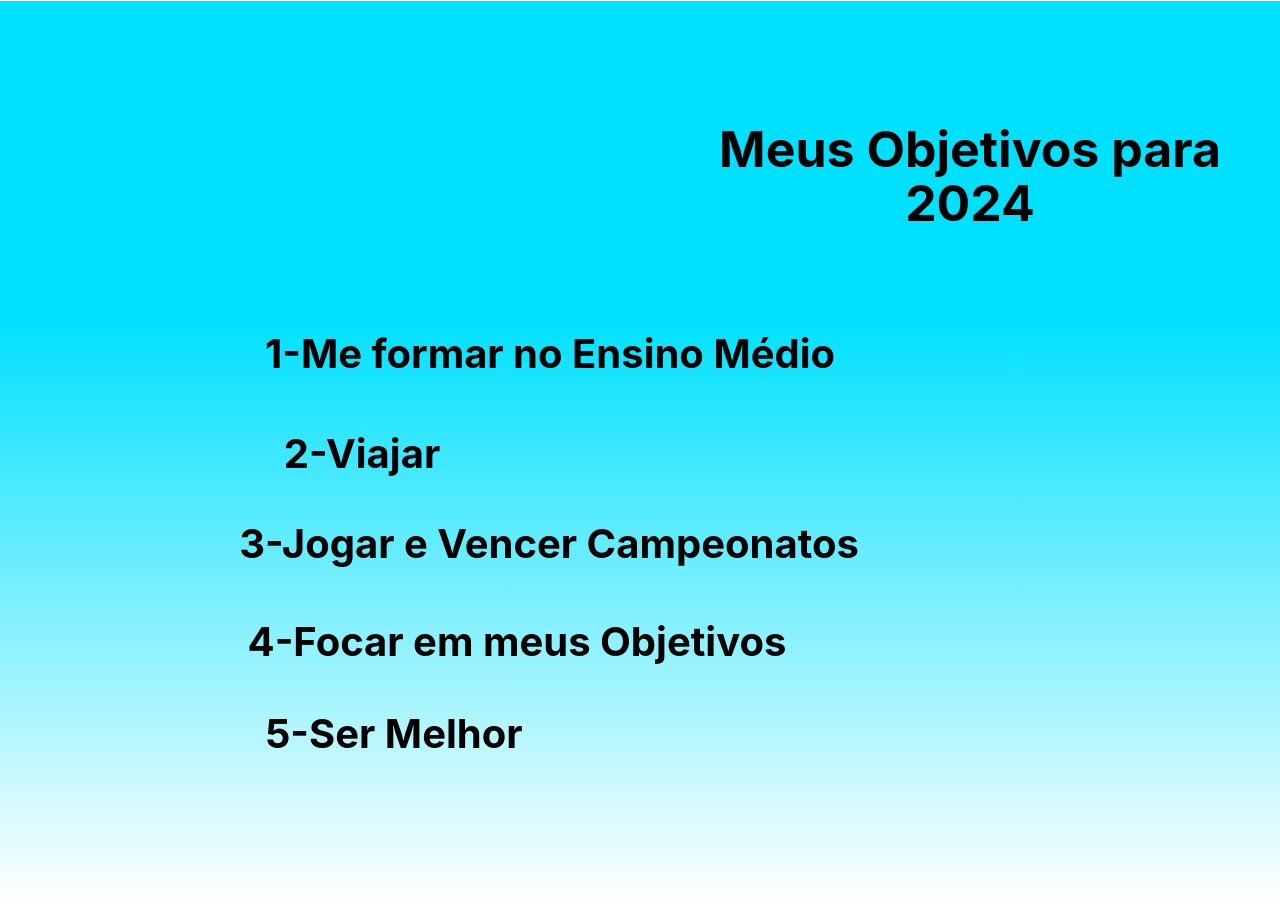
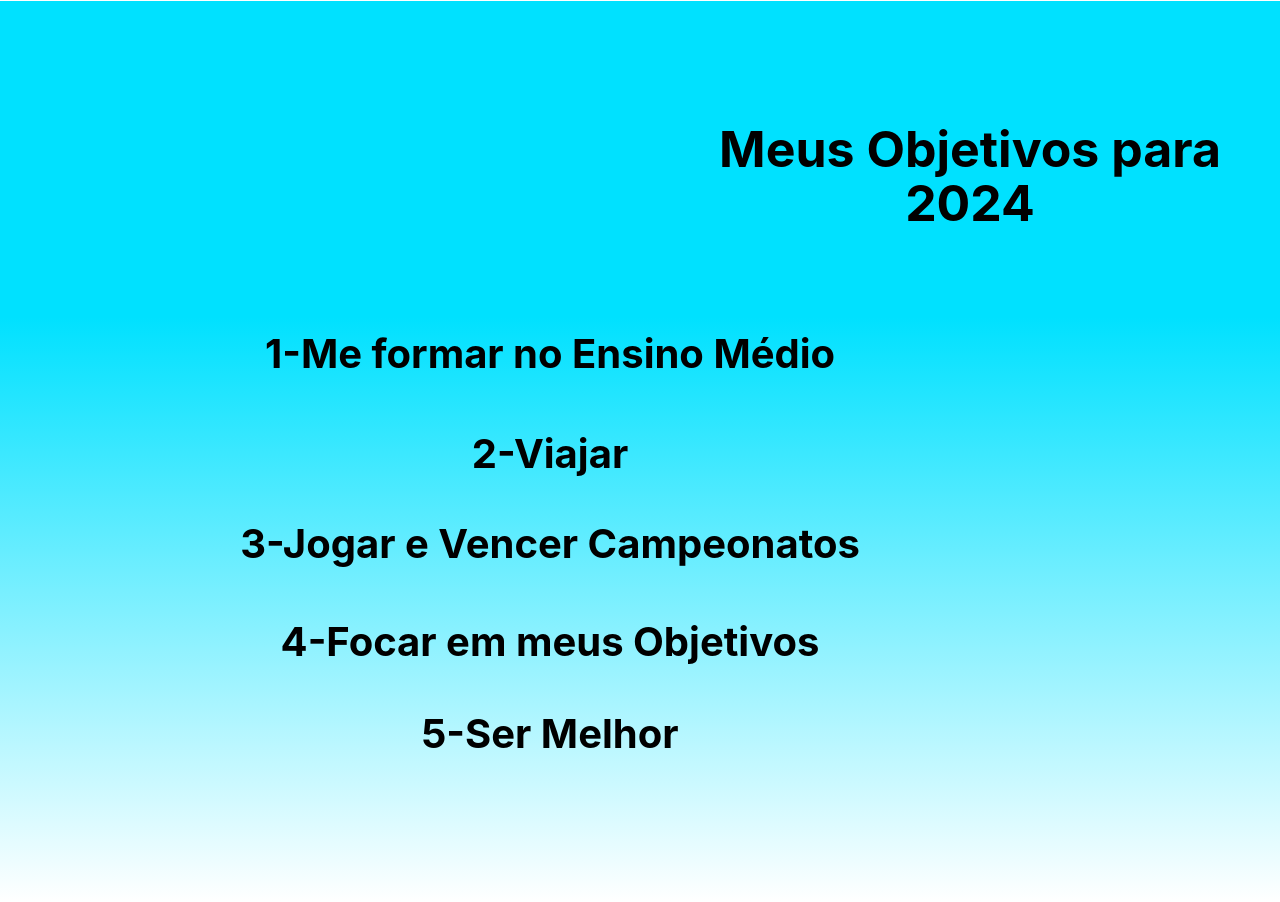
Before and after one commit to felipeg7/metas-e-objetivos, a plain HTML site: page index.html in a window 1280 px wide. Drawn offline with Linux system fonts and the light colour scheme.

Commit message:
negocio chatoooo

```diff
--- a/style.css
+++ b/style.css
@@ -56,7 +56,7 @@ background-repeat: no-repeat;
     position: absolute;
     width: 900px;
     height: 106px;
-    left: -88px;
+    left: 100px;
     top: 400px;
 
     font-family: 'Inter';
@@ -76,7 +76,7 @@ background-repeat: no-repeat;
     position: absolute;
     width: 900px;
     height: 106px;
-    left: 99px;
+    left: 100px;
     top: 490px;
 
     font-family: 'Inter';
@@ -97,7 +97,7 @@ background-repeat: no-repeat;
     position: absolute;
     width: 900px;
     height: 106px;
-    left: 67px;
+    left: 100px;
     top: 588px;
 
     font-family: 'Inter';
@@ -117,7 +117,7 @@ background-repeat: no-repeat;
     position: absolute;
     width: 900px;
     height: 106px;
-    left: -56px;
+    left: 100px;
     top: 680px;
 
     font-family: 'Inter';
```
